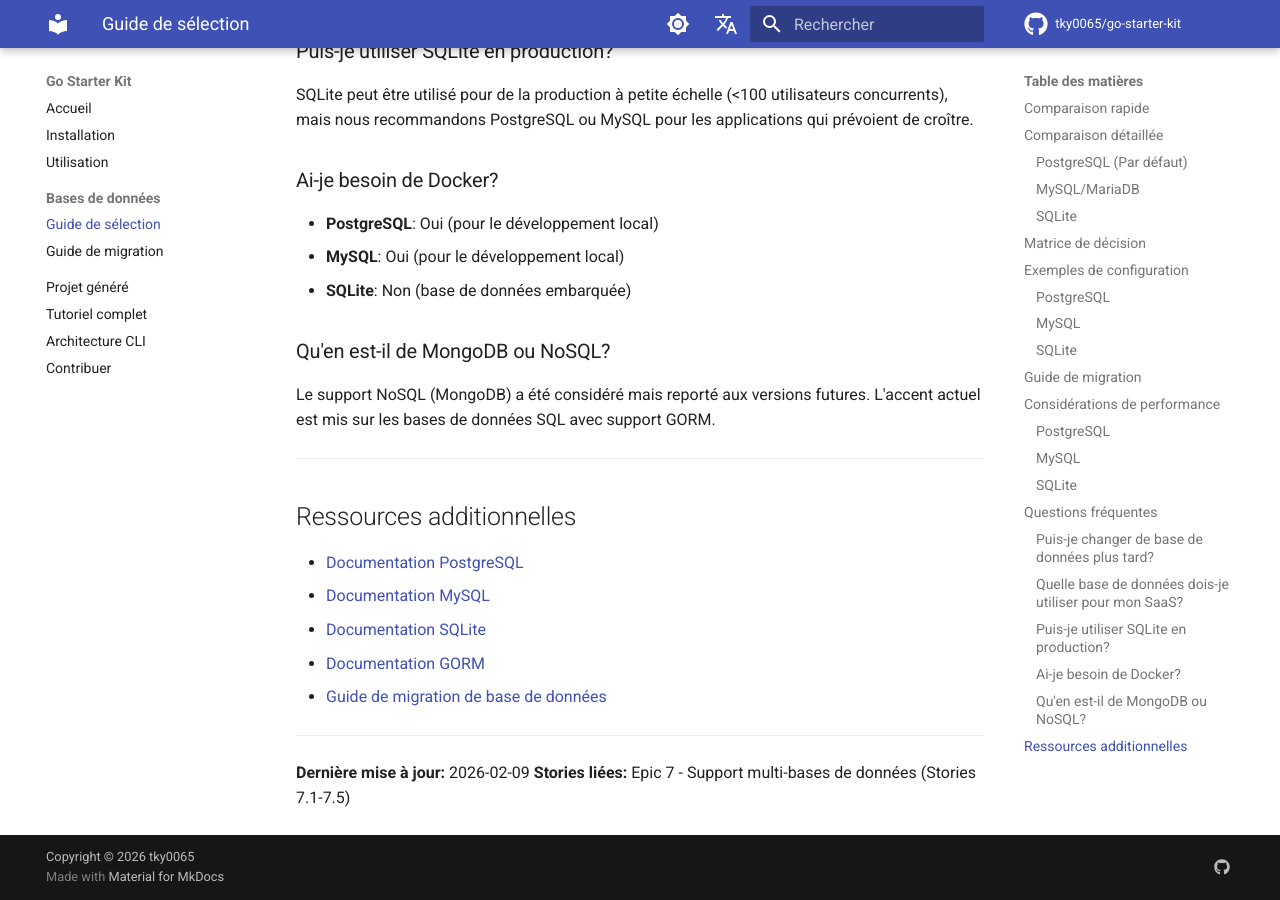
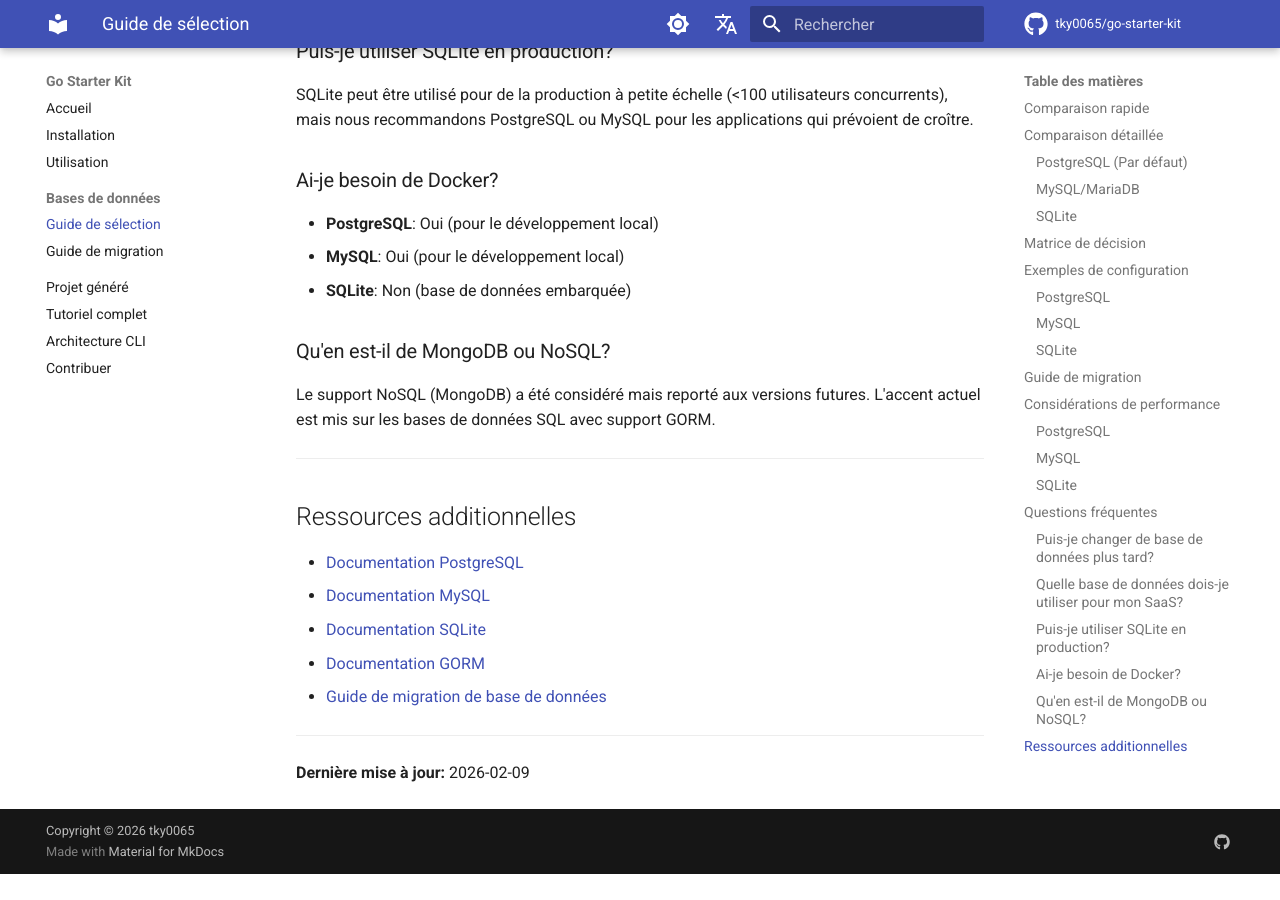
Before and after one commit to tky0065/go-starter-kit, an MkDocs documentation site: the page built from docs/databases.md, in a window 1280 px wide and 900 px high, scrolled down 5865 px. Built offline with MkDocs 1.6.1 and Material for MkDocs 9.7.7, drawn with Linux system fonts in a browser that asks for light colours; comment, search, counter and statistics services are not loaded; after the commit the page ends 6739 px from its top, so only the background shows below that.

Commit message:
docs: Retirer les mentions d'Epic et Stories de la documentation
- Retirer les références internes "Epic 7" et "Stories" des fichiers docs
- Garder uniquement la date de dernière mise à jour
- Rendre la documentation plus propre pour les utilisateurs finaux

La documentation ne doit pas exposer les détails de gestion de projet interne.

Co-Authored-By: Claude Sonnet 4.5 <noreply@anthropic.com>

```diff
--- a/docs/databases.md
+++ b/docs/databases.md
@@ -260,4 +260,3 @@ Le support NoSQL (MongoDB) a été considéré mais reporté aux versions future
 ---
 
 **Dernière mise à jour:** 2026-02-09
-**Stories liées:** Epic 7 - Support multi-bases de données (Stories 7.1-7.5)
```
Also changed, not shown: docs/database-migration.md (+0 -1 lines).
